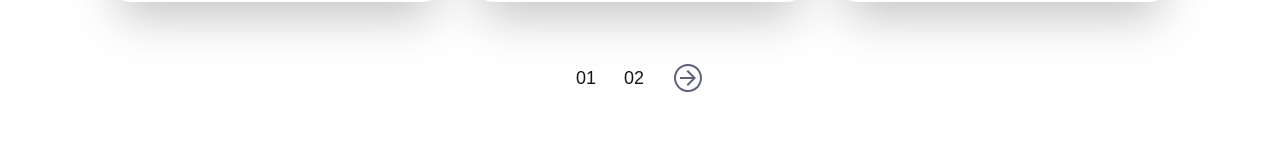
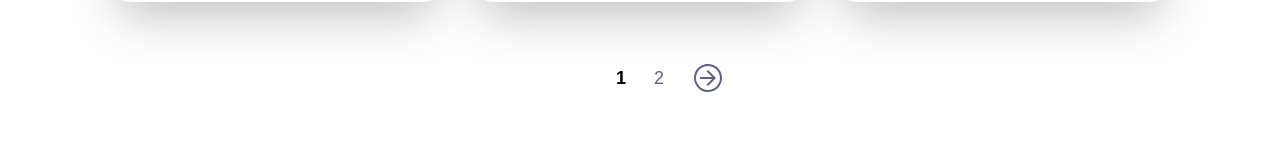
Before and after one commit to januardlg/tourid-next-FE, a Next.js app: page /our-tour in a window 1280 px wide. Shown: the part 952-1104 px from the top of the page. Built offline with nearby package versions, Linux system fonts and the light colour scheme.

Commit message:
provide pagination

```diff
--- a/features/our-tour/components/pagination.tsx
+++ b/features/our-tour/components/pagination.tsx
@@ -1,22 +1,54 @@
 'use client'
 import React, { useState } from "react"
 import ArrowNextIcon from "@/components/icons/arrow-next-icon"
+import { cn } from "@/lib/utils"
 
 const Pagination = () => {
 
-    // const totalPagesFromResponse = 5
+    const totalPagesFromResponse = 5
     // const LIMIT: number = 5
+    const [activePage, setActivePage] = useState(1)
 
-    // const [page, setPage] = useState<number>(1)
+    const arrTotalPages = Array.from({ length: totalPagesFromResponse }, (_, index) => index + 1)
 
 
 
+    const handleNextPage = () => {
+        setActivePage((prevState: number) => {
+            if (prevState < totalPagesFromResponse) {
+                return prevState + 1
+            } else {
+                return prevState
+            }
+        })
+    }
+
+    const handlePrevPage = () => {
+        setActivePage((prevSate) => {
+            if (prevSate > 1) {
+                return prevSate - 1
+            } else return 1
+        })
+    }
+
     return (
         <section className="mt-15 w-full flex justify-center items-center">
-            <div className="flex-align-items-center gap-7 text-lg font-medium">
-                <div>01</div>
-                <div>02</div>
-                <ArrowNextIcon />
+            <div className="flex-align-items-center gap-7">
+                <button className={
+                    cn('opacity-100 transition duration-300 ease-in-out rotate-180 cursor-pointer', activePage === 1 && 'opacity-0')
+                } onClick={handlePrevPage}>
+                    <ArrowNextIcon />
+                </button>
+                {arrTotalPages.slice(activePage - 1, activePage + 1).map((val: number) => (
+                    <div key={val} className={cn("text-lg font-medium text-tid-grey-200", activePage === val && 'font-bold text-black')}>{val}</div>
+                ))}
+                <button className={
+                    cn('opacity-100 transition duration-300 ease-in-out cursor-pointer', activePage === totalPagesFromResponse && 'opacity-0')
+                } onClick={handleNextPage}>
+                    <ArrowNextIcon />
+                </button>
+
+
             </div>
         </section>
     )
```
